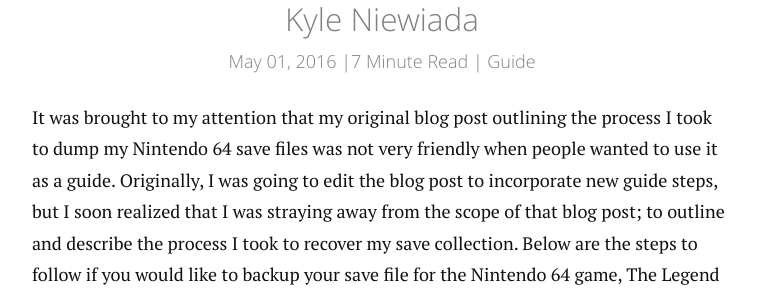
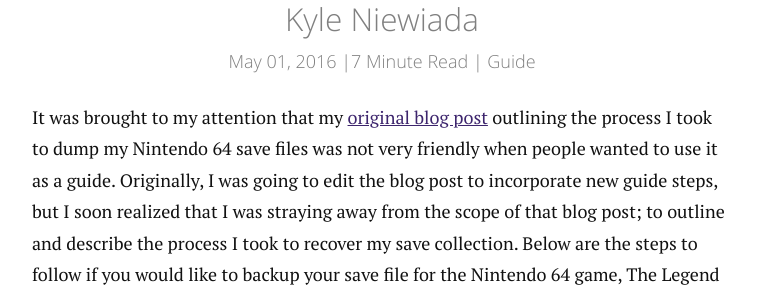
Before and after one commit to aav7fl/website-legacy, a Jekyll site: the page built from _posts/2016-05-01-ocarina-of-time-n64-save-transfer-guide.markdown, in a window 1280 px wide and 900 px high, scrolled down 793 px. Shown: the part 155-452 px from the top of the window, without its empty margins (258-1017 px from the left). Built offline with Jekyll 4.4.1, drawn with Linux system fonts in a browser that asks for light colours; comment, search, counter and statistics services are not loaded; some of the changed lines change nothing that is shown; some of the changed text lies outside the part shown.

Commit message:
Update 2016-05-01-ocarina-of-time-n64-save-transfer-guide.markdown

```diff
--- a/_posts/2016-05-01-ocarina-of-time-n64-save-transfer-guide.markdown
+++ b/_posts/2016-05-01-ocarina-of-time-n64-save-transfer-guide.markdown
@@ -10,7 +10,7 @@ tag: "guide"
 meta: "An updated guide on how to dump the ram from The Legend of Zelda: Ocarina of Time on the Nintendo 64 and create an emulator friendly (.sra) save file."
 ---
 
-It was brought to my attention that my original blog post outlining the process I took to dump my Nintendo 64 save files was not very friendly when people wanted to use it as a guide. Originally, I was going to edit the blog post to incorporate new guide steps, but I soon realized that I was straying away from the scope of that blog post; to outline and describe the process I took to recover my save collection. Below are the steps to follow if you would like to backup your save file for the Nintendo 64 game, The Legend of Zelda: Ocarina of Time.
+It was brought to my attention that my [original blog post](/blog/2015/04/transferring-n64-saves/) outlining the process I took to dump my Nintendo 64 save files was not very friendly when people wanted to use it as a guide. Originally, I was going to edit the blog post to incorporate new guide steps, but I soon realized that I was straying away from the scope of that blog post; to outline and describe the process I took to recover my save collection. Below are the steps to follow if you would like to backup your save file for the Nintendo 64 game, The Legend of Zelda: Ocarina of Time.
 
 ## Required tools:
 
```
